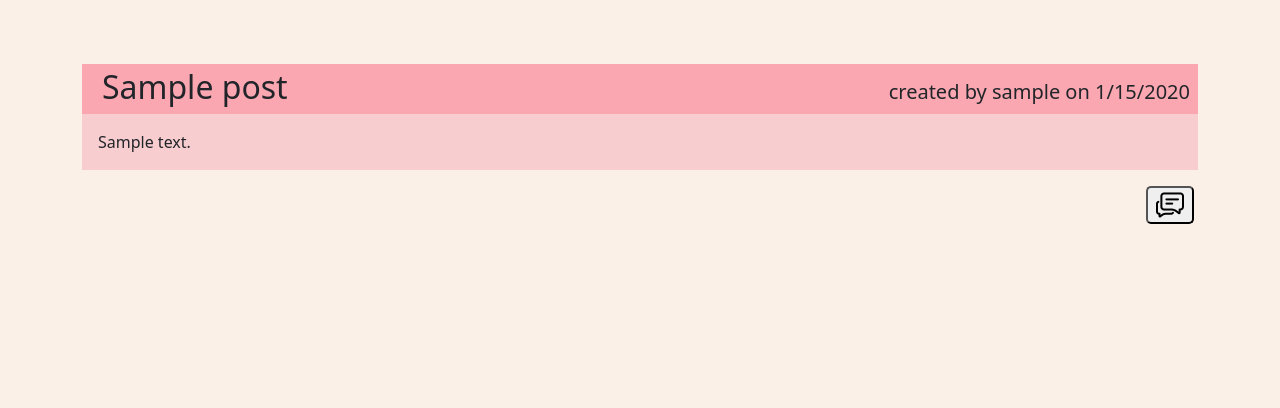
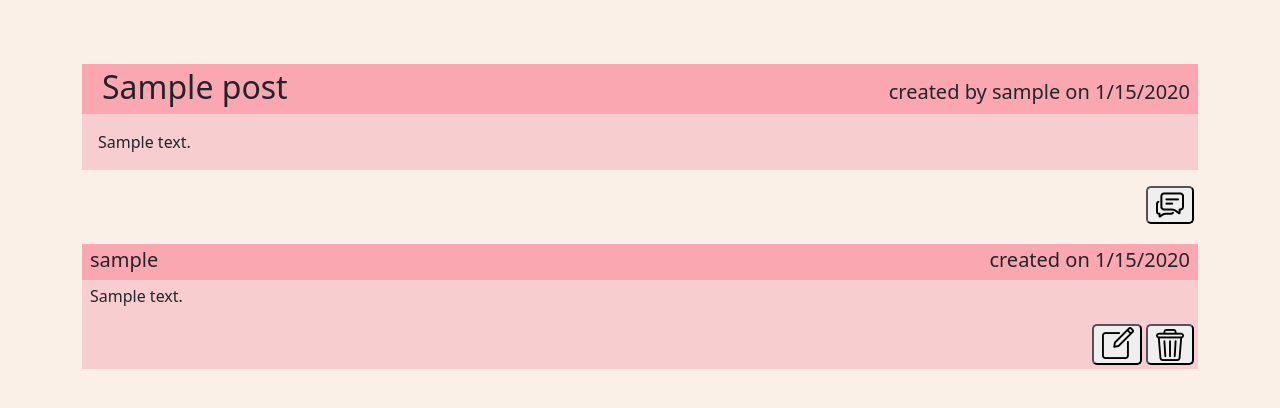
Before and after one commit to leeclaire156/Interesting-Tech-Blog, a Node server app: page /post/1 in a window 1280 px wide. Shown: the part 56-464 px from the top of the page. Run offline with Node 20, Linux system fonts and the light colour scheme; tables that the repository leaves empty hold one stand-in row (values such as "Sample post"); some libraries are stand-ins or nearby versions; some web fonts are replaced.

Commit message:
Renders post's comments

```diff
--- a/controllers/homeRoutes.js
+++ b/controllers/homeRoutes.js
@@ -13,23 +13,11 @@ router.get('/', async (req, res) => {
                     model: User,
                     attributes: ['username'],
                 },
-                // {
-                //     model: Comment,
-                //     attributes: [
-                //         'title',
-                //         'body',
-                //         'created_at',
-                //     ],
-                //     include: {
-                //         model: User,
-                //         attributes: ['username'],
-                //     }
-                // },
             ],
         });
         const reversePost = postData.reverse()
         const posts = reversePost.map((post) => post.get({ plain: true }));
-        // Pass serialized data and session flag into template
+        // Pass serialized data and session flag into homepage template
         res.render('homepage', {
             posts,
             logged_in: req.session.logged_in
@@ -48,12 +36,19 @@ router.get('/post/:id', async (req, res) => {
                     model: User,
                     attributes: ['username'],
                 },
+                {
+                    model: Comment,
+                    include: {
+                        model: User,
+                        attributes: ['username'],
+                    }
+                },
             ],
         });
         // res.status(200).json(postData);
 
         const post = postData.get({ plain: true });
-
+        // Pass serialized data and session flag into post template
         res.render('post', {
             ...post,
             logged_in: req.session.logged_in
--- a/public/css/style.css
+++ b/public/css/style.css
@@ -89,3 +89,11 @@ button {
 .post-main {
     background-color: var(--body-color);
 }
+
+.comment-header {
+    background-color: var(--header-color);
+}
+
+.comment-main {
+    background-color: var(--body-color);
+}
--- a/views/post.handlebars
+++ b/views/post.handlebars
@@ -14,33 +14,12 @@
             </p>
         </div>
 
-
-        {{#if comments.length}}
-        <div class="d-flex flex-column comments"><!--the container for all the comments should be in column form-->
-            {{#each comments as |comment|}}
-            <div class="d-block mt-3">
-                <div class="comment-header d-flex flex-row align-items-baseline justify-content-between pt-1">
-                    <h5 class="pe-2">
-                        created on {{format_date comment.createdAt}}
-                    </h5>
-                </div>
-                <div class="comment-main">
-                    <p class="comment-body pt-1 ps-1">
-                        {{comment.body}}
-                    </p>
-                    <div class="d-flex justify-content-end">
-                        <button data-id={{comment.id}} class="edit-comment-button pb-1 ps-2 mb-1 me-1">
-                            <img id="edit-comment" src="/images/edit-Freepik-32px.png" alt="Edit icon">
-                        </button>
-                        <button data-id={{comment.id}} class="delete-comment-button mb-1 me-1">
-                            <img src="/images/delete-Freepik-32px.png" alt="Delete icon">
-                        </button>
-                    </div>
-                </div>
-            </div>
-            {{/each}}
+        {{!-- add new comment button --}}
+        <div class="d-flex justify-content-end">
+            <button class="comment-form-btn mb-1 me-1">
+                <img src="/images/comment-yaicon-32px.png" alt="Add comment icon">
+            </button>
         </div>
-        {{/if}}
 
         {{!-- New Comment form --}}
         <form id="add-comment-form" class="post-form mt-3 d-flex flex-column d-none">
@@ -60,6 +39,36 @@
             </div>
         </form>
 
+        {{!-- comment template --}}
+        <div class="d-flex flex-column comments"><!--the container for all the comments should be in column form-->
+            {{#if comments.length}}
+            {{#each comments as |comment|}}
+            <div class="d-block mt-3">
+                <div class="comment-header d-flex flex-row align-items-baseline justify-content-between pt-1">
+                    <h5 class="ps-2">{{comment.user.username}}</h5>
+                    <h5 class="pe-2">
+                        created on {{format_date comment.createdAt}}
+                    </h5>
+                </div>
+                <div class="comment-main">
+                    <p class="comment-body pt-1 ps-2">
+                        {{comment.body}}
+                    </p>
+                    <div class="d-flex justify-content-end">
+                        <button data-id={{comment.id}} class="edit-comment-button pb-1 ps-2 mb-1 me-1">
+                            <img id="edit-comment" src="/images/edit-Freepik-32px.png" alt="Edit icon">
+                        </button>
+                        <button data-id={{comment.id}} class="delete-comment-button mb-1 me-1">
+                            <img src="/images/delete-Freepik-32px.png" alt="Delete icon">
+                        </button>
+                    </div>
+                </div>
+            </div>
+            {{/each}}
+            {{else}}
+            <h2 class="text-center">You have no comments</h2>
+            {{/if}}
+        </div>
 
         {{!-- Edit Comment form --}}
         <form id="edit-comment-form" class="post-form mt-3 d-flex flex-column d-none">
@@ -78,12 +87,6 @@
             </div>
         </form>
 
-
-        <div class="d-flex justify-content-end">
-            <button class="comment-form-btn mb-1 me-1">
-                <img src="/images/comment-yaicon-32px.png" alt="Add comment icon">
-            </button>
-        </div>
     </div>
 </div>
 
```
Also changed, not shown: controllers/api/commentRoutes.js (+1 -28 lines).
